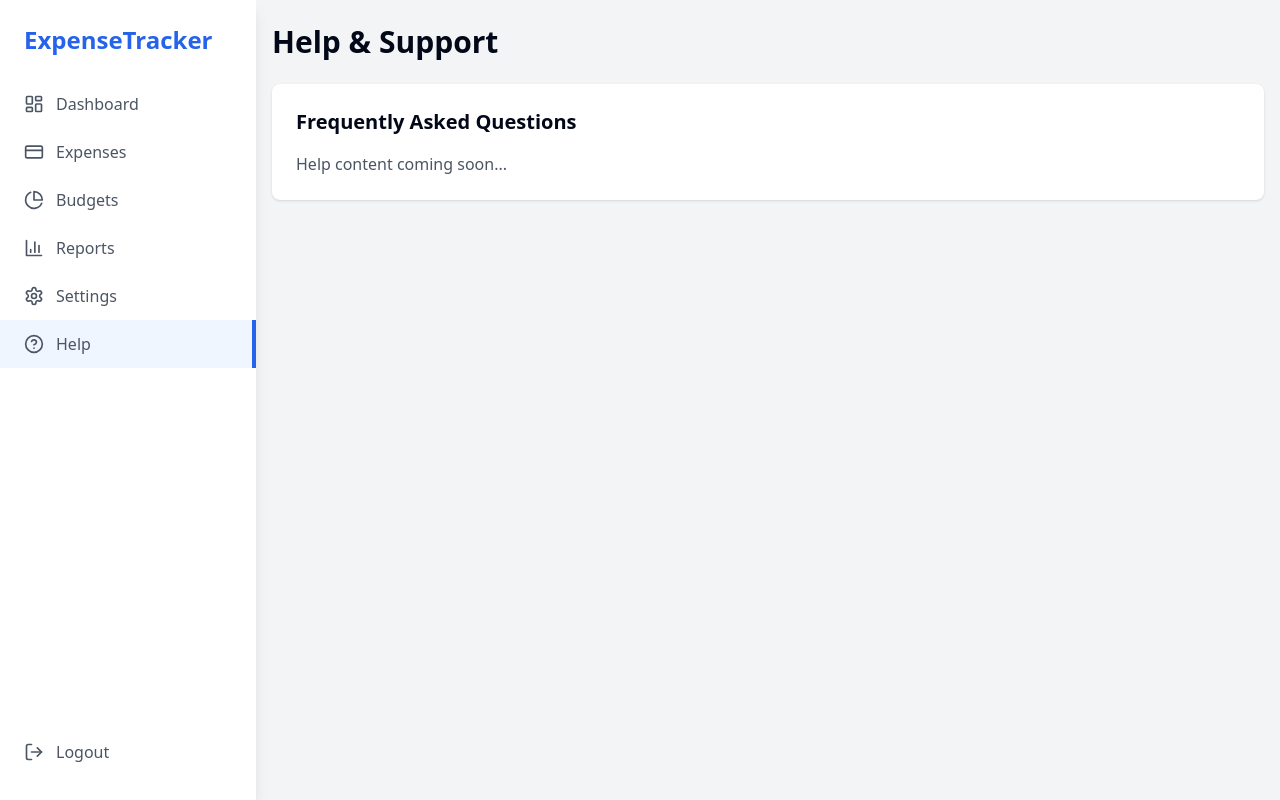
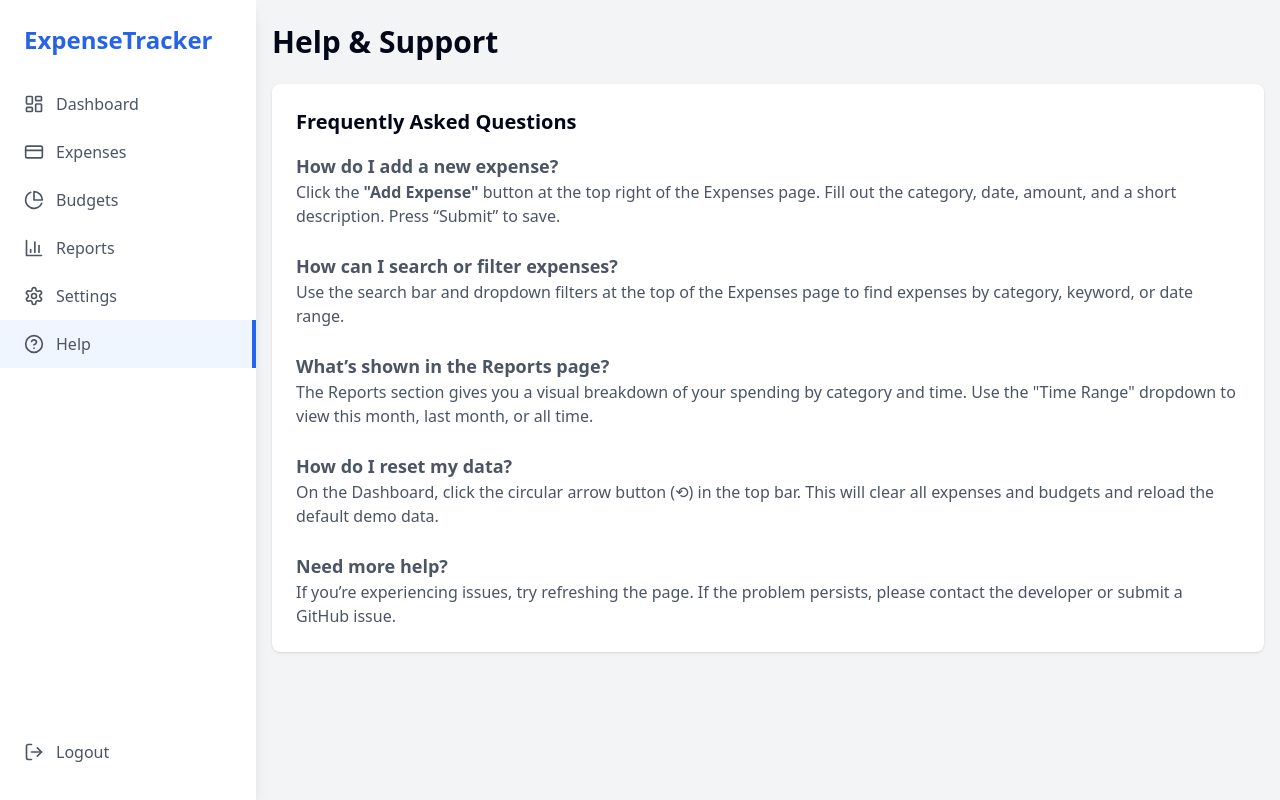
Before and after one commit to fernando850/Expenses-Tracker, a React (Vite) app: page /help in a window 1280 px wide. Built offline with nearby package versions, Linux system fonts and the light colour scheme.

Commit message:
Added content to the Help page

```diff
--- a/src/pages/Help.jsx
+++ b/src/pages/Help.jsx
@@ -1,4 +1,3 @@
-
 import React from "react";
 import { motion } from "framer-motion";
 
@@ -10,9 +9,51 @@ function Help() {
       className="w-full max-w-7xl px-2 md:px-4 mx-auto space-y-6"
     >
       <h1 className="text-3xl font-bold">Help & Support</h1>
+
       <div className="bg-white rounded-lg shadow p-6">
         <h2 className="text-xl font-semibold mb-4">Frequently Asked Questions</h2>
-        <p className="text-gray-600">Help content coming soon...</p>
+
+        <div className="space-y-6 text-gray-600">
+          <div>
+            <h3 className="text-lg font-semibold">How do I add a new expense?</h3>
+            <p>
+              Click the <strong>"Add Expense"</strong> button at the top right of the Expenses page.
+              Fill out the category, date, amount, and a short description. Press “Submit” to save.
+            </p>
+          </div>
+
+          <div>
+            <h3 className="text-lg font-semibold">How can I search or filter expenses?</h3>
+            <p>
+              Use the search bar and dropdown filters at the top of the Expenses page to find
+              expenses by category, keyword, or date range.
+            </p>
+          </div>
+
+          <div>
+            <h3 className="text-lg font-semibold">What’s shown in the Reports page?</h3>
+            <p>
+              The Reports section gives you a visual breakdown of your spending by category and
+              time. Use the "Time Range" dropdown to view this month, last month, or all time.
+            </p>
+          </div>
+
+          <div>
+            <h3 className="text-lg font-semibold">How do I reset my data?</h3>
+            <p>
+              On the Dashboard, click the circular arrow button (⟲) in the top bar. This will clear
+              all expenses and budgets and reload the default demo data.
+            </p>
+          </div>
+
+          <div>
+            <h3 className="text-lg font-semibold">Need more help?</h3>
+            <p>
+              If you’re experiencing issues, try refreshing the page. If the problem persists, please
+              contact the developer or submit a GitHub issue.
+            </p>
+          </div>
+        </div>
       </div>
     </motion.div>
   );
```
